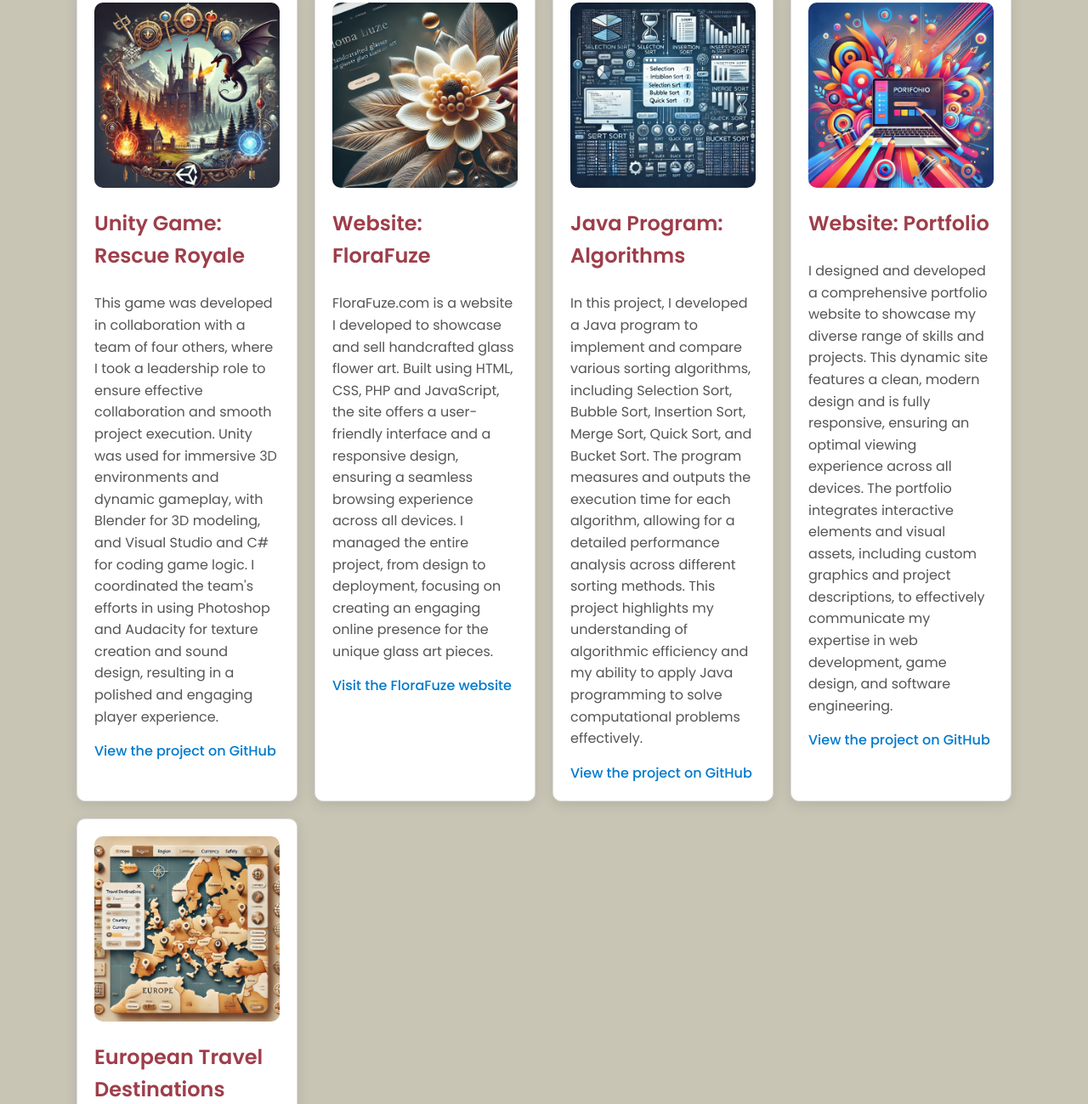
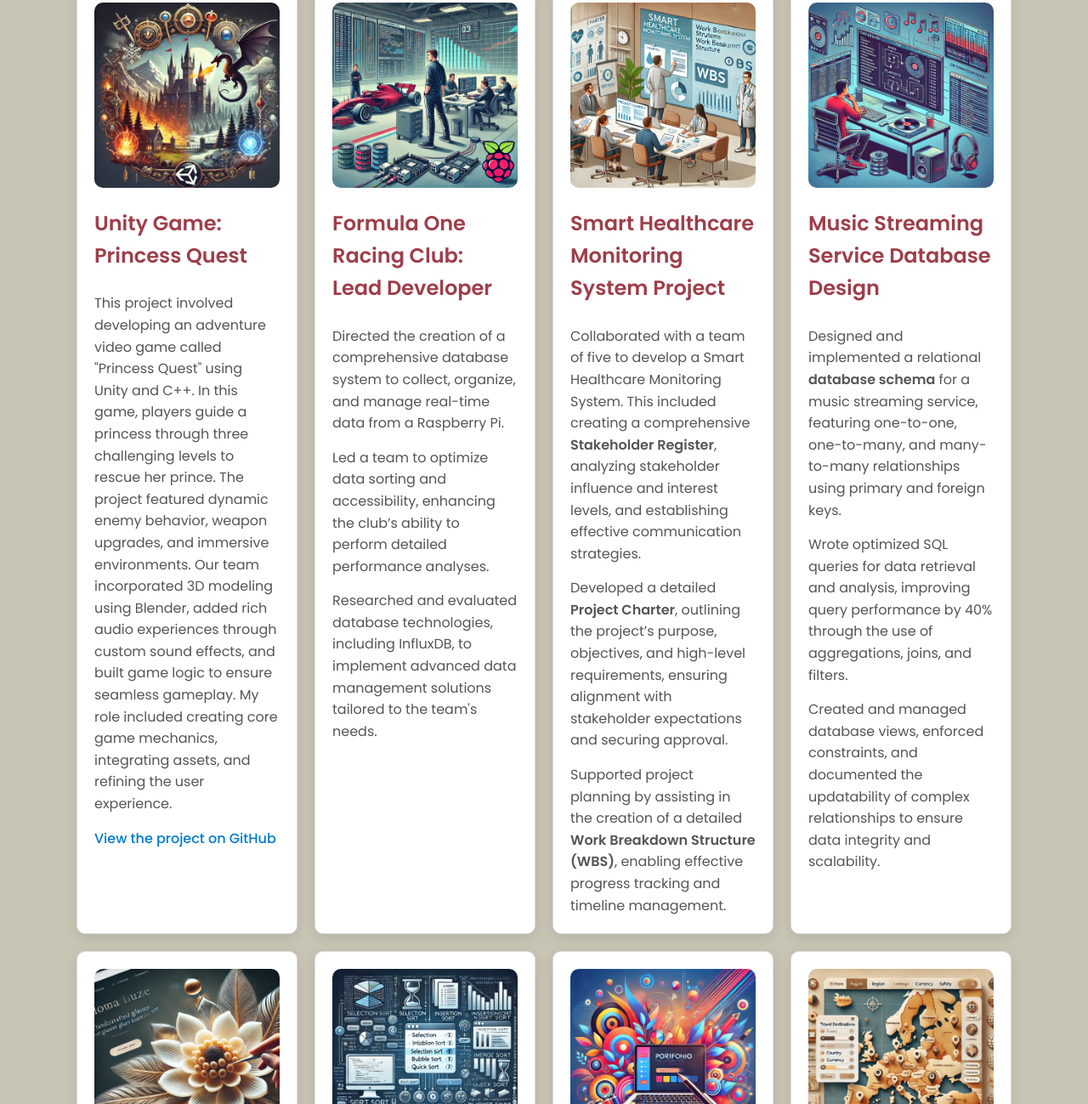
Before and after one commit to Ellaharding1/Portfolio, a plain HTML site: page index.html in a window 1280 px wide. Shown: the part 652-1951 px from the top of the page at 85% size. Drawn offline with Linux system fonts and the light colour scheme.

Commit message:
adding new projects

```diff
--- a/index.html
+++ b/index.html
@@ -23,12 +23,64 @@
         <h2>Projects</h2>
         <div class="projects-grid">
             <!-- Project 1 -->
+            <div class="projects-grid">
+                <!-- New Project -->
+                <div class="project">
+                    <img src="unitygame.webp" alt="Unity Game: Princess Quest" class="project-img">
+                    <h3>Unity Game: Princess Quest</h3>
+                    <p>This project involved developing an adventure video game called "Princess Quest" using Unity and C++. In this game, players guide a princess through three challenging levels to rescue her prince. The project featured dynamic enemy behavior, weapon upgrades, and immersive environments. Our team incorporated 3D modeling using Blender, added rich audio experiences through custom sound effects, and built game logic to ensure seamless gameplay. My role included creating core game mechanics, integrating assets, and refining the user experience.</p>
+                    <p><a href="https://github.com/amelpiat/Video-Game-Project" target="_blank">View the project on GitHub</a></p>
+                </div>
+            </div>
+
+            <div class="projects-grid">
+                <!-- Formula One Racing Club -->
+                <div class="project">
+                    <img src="formula.webp" alt="Formula One Racing Club" class="project-img">
+                    <h3>Formula One Racing Club: Lead Developer</h3>
+                    <p>
+                        Directed the creation of a comprehensive database system to collect, organize, and manage real-time data from a Raspberry Pi.
+                    </p>
+                    <p>
+                        Led a team to optimize data sorting and accessibility, enhancing the club’s ability to perform detailed performance analyses.
+                    </p>
+                    <p>
+                        Researched and evaluated database technologies, including InfluxDB, to implement advanced data management solutions tailored to the team's needs.
+                    </p>
+                </div>
+            </div>
+
             <div class="project">
-                <img src="unitygame.webp" alt="Unity Game: Rescue Royale" class="project-img">
-                <h3>Unity Game: Rescue Royale</h3>
-                <p>This game was developed in collaboration with a team of four others, where I took a leadership role to ensure effective collaboration and smooth project execution. Unity was used for immersive 3D environments and dynamic gameplay, with Blender for 3D modeling, and Visual Studio and C# for coding game logic. I coordinated the team's efforts in using Photoshop and Audacity for texture creation and sound design, resulting in a polished and engaging player experience.</p>
-                <p><a href="https://github.com/amelpiat/Project.git" target="_blank">View the project on GitHub</a></p>
+                <img src="healthcare-project.jpg" alt="Smart Healthcare Monitoring System Project" class="project-img">
+                <h3>Smart Healthcare Monitoring System Project</h3>
+                <p>
+                    Collaborated with a team of five to develop a Smart Healthcare Monitoring System. This included creating a comprehensive
+                    <strong>Stakeholder Register</strong>, analyzing stakeholder influence and interest levels, and establishing effective communication strategies.
+                </p>
+                <p>
+                    Developed a detailed <strong>Project Charter</strong>, outlining the project’s purpose, objectives, and high-level requirements, ensuring alignment with stakeholder expectations and securing approval.
+                </p>
+                <p>
+                    Supported project planning by assisting in the creation of a detailed <strong>Work Breakdown Structure (WBS)</strong>, enabling effective progress tracking and timeline management.
+                </p>
             </div>
+
+            <div class="project">
+                <img src="music-database.jpg" alt="Music Streaming Service Database Design" class="project-img">
+                <h3>Music Streaming Service Database Design</h3>
+                <p>
+                    Designed and implemented a relational <strong>database schema</strong> for a music streaming service, featuring one-to-one, one-to-many, and many-to-many relationships using primary and foreign keys.
+                </p>
+                <p>
+                    Wrote optimized SQL queries for data retrieval and analysis, improving query performance by 40% through the use of aggregations, joins, and filters.
+                </p>
+                <p>
+                    Created and managed database views, enforced constraints, and documented the updatability of complex relationships to ensure data integrity and scalability.
+                </p>
+            </div>
+
+
+
             <!-- Project 2 -->
             <div class="project">
                 <img src="website.jpg" alt="Website: FloraFuze" class="project-img">
```
Also changed, not shown: formula.webp (added), healthcare-project.jpg (added), music-database.jpg (added).
